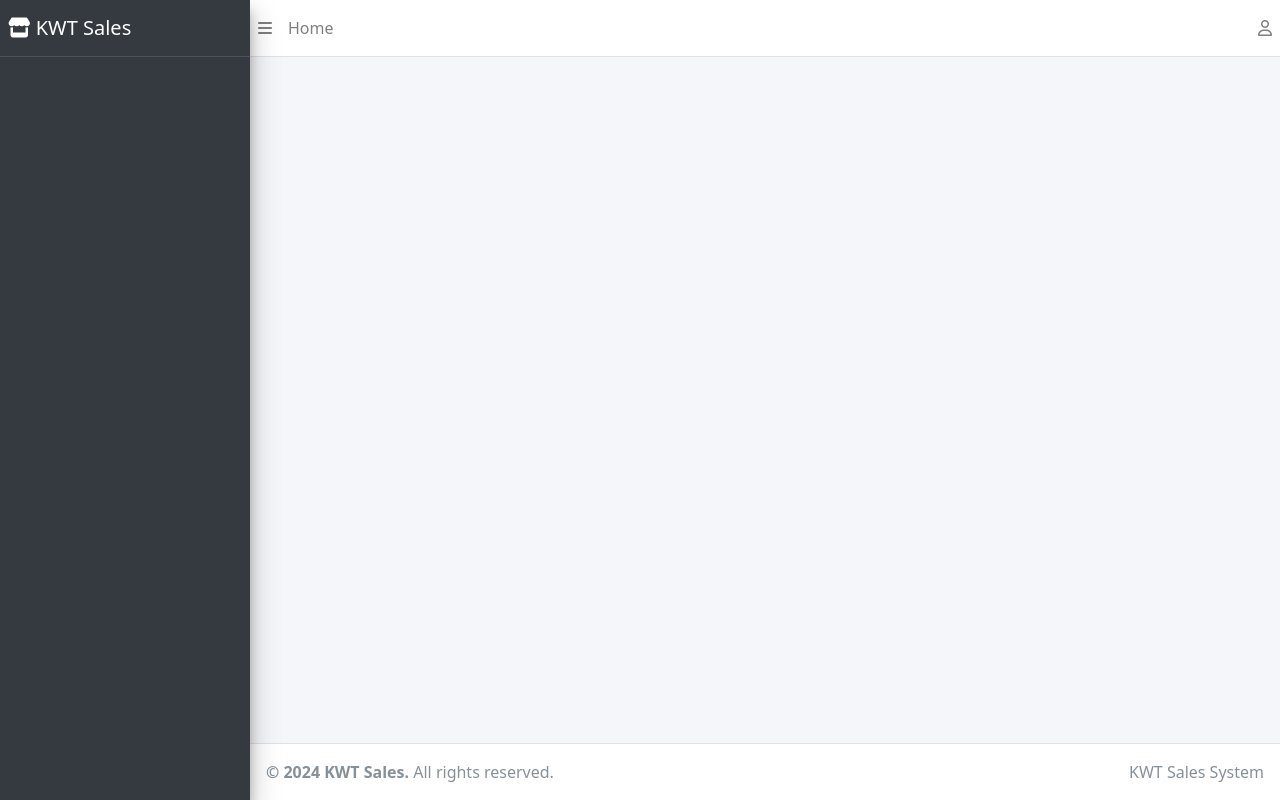
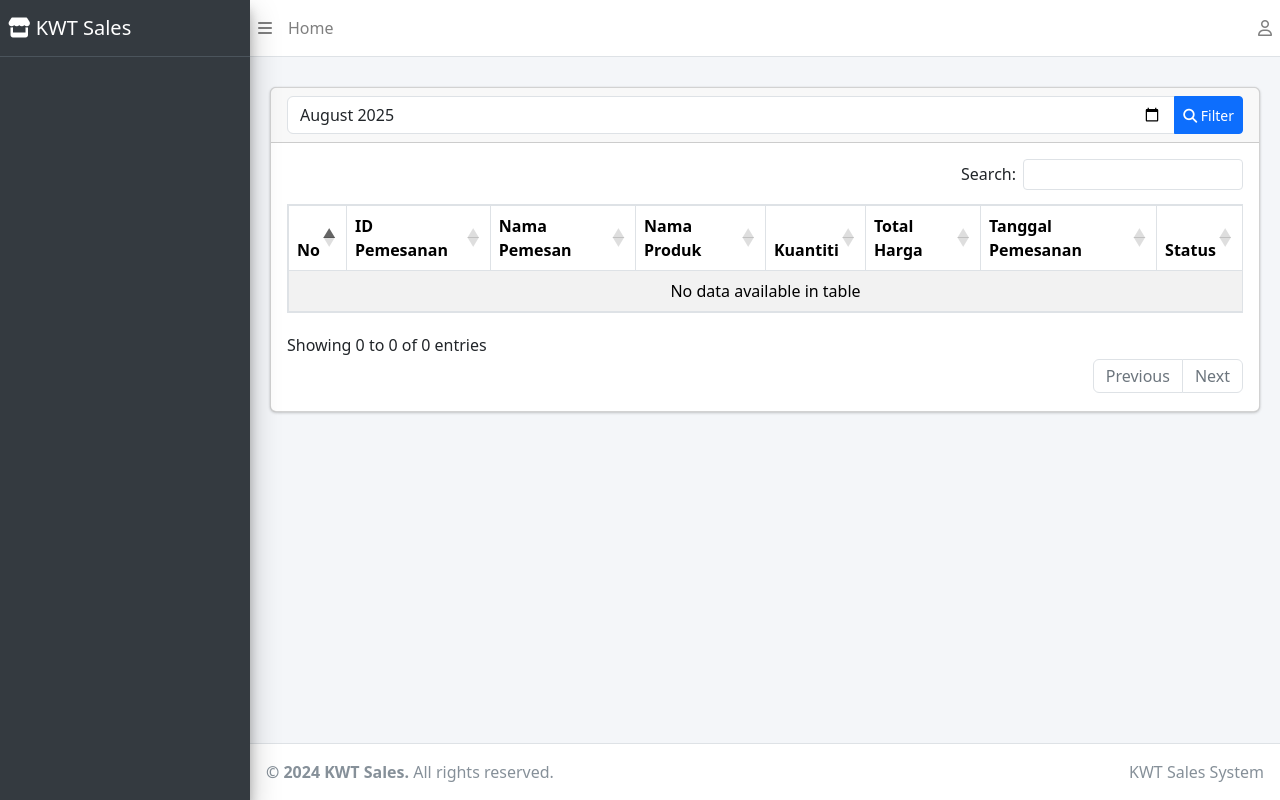
Before and after one commit to rizkyalfito/kwt-sales, a CodeIgniter 4 app: the page made by app/Views/pages/laporan.php in a window 1280 px wide. Run offline with PHP 8.4 and a stand-in for CodeIgniter, Linux system fonts and the light colour scheme; the template is opened without the code that fills it, so the values that code supplies are empty; some libraries are stand-ins or nearby versions.

Commit message:
finish report

```diff
--- a/app/Views/layouts/dashboard.php
+++ b/app/Views/layouts/dashboard.php
@@ -11,6 +11,7 @@
     <!--  Data Tables  -->
     <link rel="stylesheet" href="https://cdnjs.cloudflare.com/ajax/libs/twitter-bootstrap/5.3.3/css/bootstrap.min.css" />
     <link rel="stylesheet" href="https://cdn.datatables.net/2.3.2/css/dataTables.bootstrap5.css" />
+    <link rel="stylesheet" href="https://cdn.datatables.net/buttons/3.2.4/css/buttons.dataTables.min.css" />
 </head>
 <body class="hold-transition sidebar-mini">
 <div class="wrapper">
@@ -112,6 +113,14 @@
 <script src="https://cdnjs.cloudflare.com/ajax/libs/twitter-bootstrap/5.3.3/js/bootstrap.bundle.min.js"></script>
 <script src="https://cdn.datatables.net/2.3.2/js/dataTables.js"></script>
 <script src="https://cdn.datatables.net/2.3.2/js/dataTables.bootstrap5.js"></script>
+<!-- Buttons extension -->
+<script src="https://cdn.datatables.net/buttons/3.2.4/js/dataTables.buttons.min.js"></script>
+<script src="https://cdn.datatables.net/buttons/3.2.4/js/buttons.html5.min.js"></script>
+
+<!-- PDF and Excel export dependencies -->
+<script src="https://cdnjs.cloudflare.com/ajax/libs/jszip/3.10.1/jszip.min.js"></script>
+<script src="https://cdnjs.cloudflare.com/ajax/libs/pdfmake/0.2.7/pdfmake.min.js"></script>
+<script src="https://cdnjs.cloudflare.com/ajax/libs/pdfmake/0.2.7/vfs_fonts.js"></script>
 
 <?= $this->renderSection('script') ?>
 
--- a/app/Views/pages/laporan.php
+++ b/app/Views/pages/laporan.php
@@ -1,4 +1,89 @@
 <?= $this->extend('layouts/dashboard') ?>
 
 <?= $this->section('content') ?>
+<div class="row">
+    <div class="col-md-12">
+        <div class="card">
+            <div class="card-header">
+                <form method="get" action="<?= base_url('laporan') ?>">
+                    <div class="input-group">
+                        <input
+                                type="month"
+                                class="form-control"
+                                name="month"
+                                value="<?= esc($this->data['selectedMonth'] ?? date('Y-m')) ?>"
+                                max="<?= date('Y-m') ?>"
+                                aria-label="Filter Bulan"
+                                aria-describedby="basic-addon2">
+                        <button type="submit" class="btn btn-primary btn-sm">
+                            <i class="fas fa-search"></i> Filter
+                        </button>
+                    </div>
+                </form>
+            </div>
+            <div class="card-body">
+                <?php if (session()->getFlashdata('success')) : ?>
+                    <div class="alert alert-success alert-dismissible">
+                        <button type="button" class="close" data-dismiss="alert" aria-hidden="true">×</button>
+                        <?= session()->getFlashdata('success') ?>
+                    </div>
+                <?php endif; ?>
+
+                <?php if (session()->getFlashdata('error')) : ?>
+                    <div class="alert alert-danger alert-dismissible">
+                        <button type="button" class="close" data-dismiss="alert" aria-hidden="true">×</button>
+                        <?= session()->getFlashdata('error') ?>
+                    </div>
+                <?php endif; ?>
+
+                <div class="table-responsive">
+                    <table id="tableLaporan" class="table table-bordered table-striped">
+                        <thead>
+                        <tr>
+                            <th>No</th>
+                            <th>ID Pemesanan</th>
+                            <th>Nama Pemesan</th>
+                            <th>Nama Produk</th>
+                            <th>Kuantiti</th>
+                            <th>Total Harga</th>
+                            <th>Tanggal Pemesanan</th>
+                            <th>Status</th>
+                        </tr>
+                        </thead>
+                        <tbody>
+                        <?php $no = 1; foreach ($this->data['bookings'] as $booking) : ?>
+                            <tr>
+                                <td><?= $no++ ?></td>
+                                <td><?= $booking['pemesanan'] ?></td>
+                                <td><?= $booking['nama_user'] ?></td>
+                                <td><?= $booking['nama_produk'] ?></td>
+                                <td><?= $booking['jumlah'] ?></td>
+                                <td><?= $booking['tanggal_pesan'] ?></td>
+                                <td>Rp. <?= number_format($booking['total_harga']) ?></td>
+                                <td><?= $booking['status'] ?></td>
+                            </tr>
+                        <?php endforeach; ?>
+                        </tbody>
+                    </table>
+                </div>
+            </div>
+        </div>
+    </div>
+</div>
 <?= $this->endSection() ?>
+
+<?= $this->section('script') ?>
+<script>
+    $(document).ready(function() {
+        $('#tableLaporan').DataTable( {
+            dom: 'Bfrtip',
+            buttons: [
+                {
+                    extend: 'excel',
+                    className: 'btn btn-sm btn-primary'
+                }
+            ]
+        });
+    });
+</script>
+<?= $this->endSection() ?>
--- a/app/Views/pages/riwayat-pemesanan.php
+++ b/app/Views/pages/riwayat-pemesanan.php
@@ -100,7 +100,7 @@
                             <div class="card-body p-4">
                                 <div class="d-flex justify-content-between align-items-start mb-3">
                                     <div>
-                                        <h5 class="card-title fw-bold mb-1"><?= esc($pesanan['nama_produk']) ?> - <?= $pesanan['jumlah'] ?> <?= $unit ?></h5>
+                                        <h5 class="card-title fw-bold mb-1"><?= esc($pesanan['nama_produk']) ?> - <?= $pesanan['jumlah'] ?> <?= $unit ?></h5> &nbsp;
                                         <small class="text-muted">
                                             <i class="bi bi-calendar me-1"></i><?= date('d M Y', strtotime($pesanan['tanggal_pesan'])) ?>
                                         </small>
```
Also changed, not shown: app/Controllers/Laporan.php (+19 -0 lines), app/Models/PemesananModel.php (+20 -0 lines).
